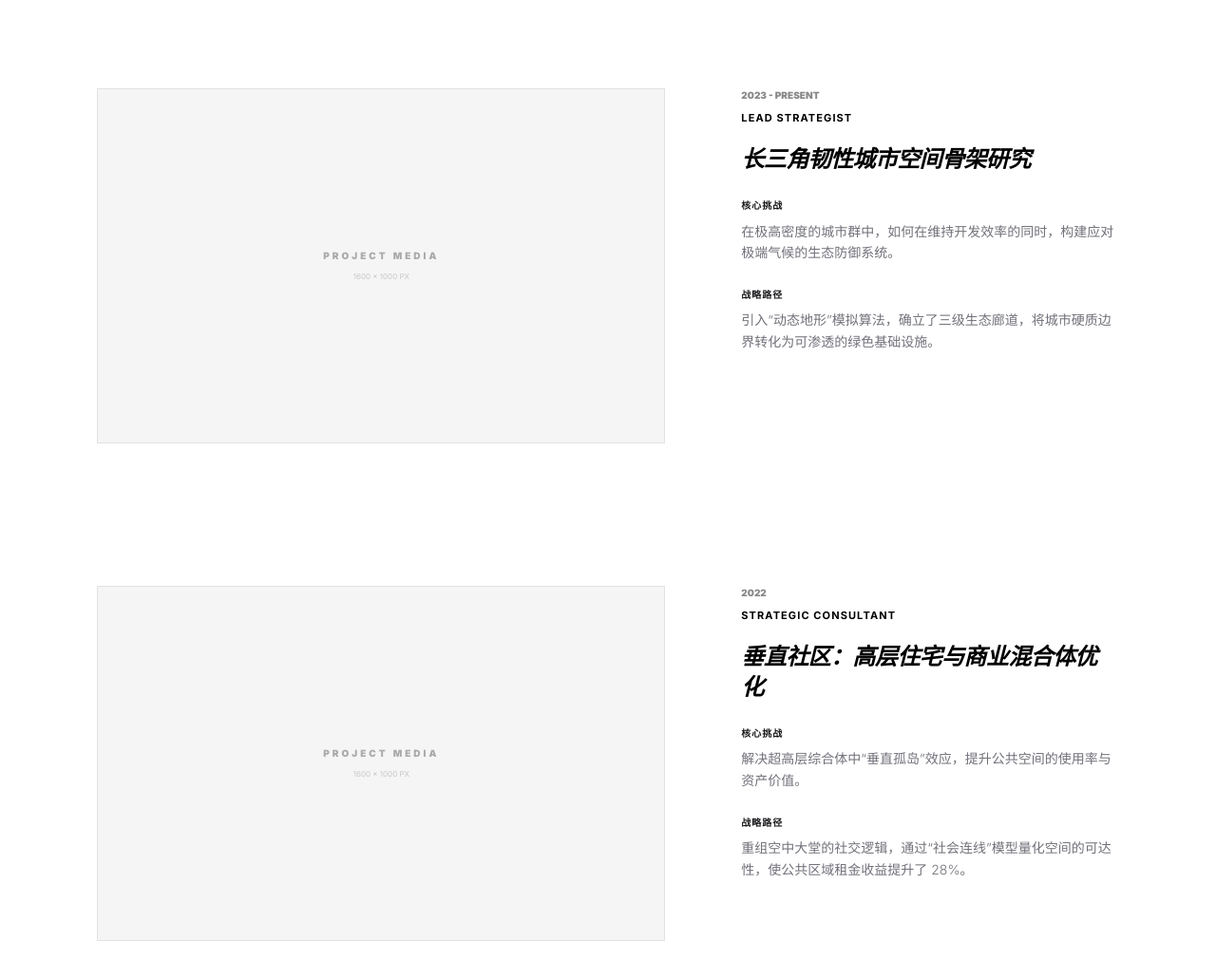
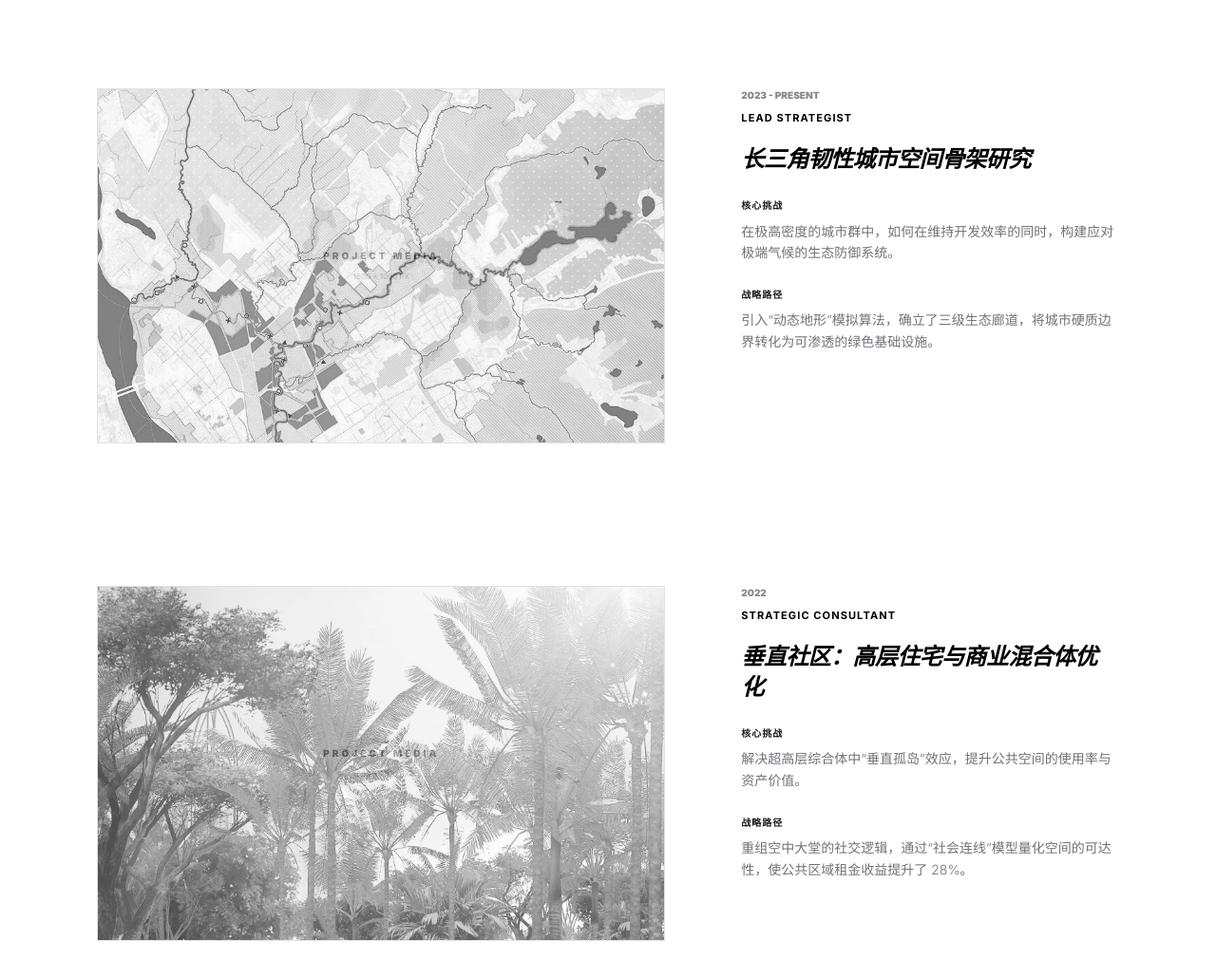
Before and after one commit to alexkongzone-dotcom/my-site, a plain HTML site: page index.html in a window 1280 px wide. Shown: the part 2260-3290 px from the top of the page at 95% size. Drawn offline with nearby package versions, Linux system fonts and the light colour scheme.

Commit message:
Update index.html

```diff
--- a/index.html
+++ b/index.html
@@ -372,7 +372,7 @@
         <div class="project-item">
             <div class="project-media">
                 <!-- 插入方法：将下面的 src 替换为你的图片路径 -->
-                <img src="images/ak_images_Pages_39.jpg" onerror="this.style.display='none'">
+                <img src="images/pic (30).jpg" onerror="this.style.display='none'">
                 <div class="img-placeholder">
                     <span class="text-[10px] tracking-[0.3em] font-black mb-2">PROJECT MEDIA</span>
                     <span class="text-[8px] opacity-60">1600 x 1000 PX</span>
@@ -399,7 +399,7 @@
         <div class="project-item">
             <div class="project-media">
                 <!-- 插入方法：将下面的 src 替换为你的图片路径 -->
-                <img src="images/ak_images_Pages_40.jpg" onerror="this.style.display='none'">
+                <img src="images/pic (34).jpg" onerror="this.style.display='none'">
                 <div class="img-placeholder">
                     <span class="text-[10px] tracking-[0.3em] font-black mb-2">PROJECT MEDIA</span>
                     <span class="text-[8px] opacity-60">1600 x 1000 PX</span>
```
